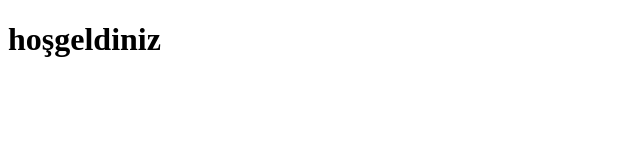
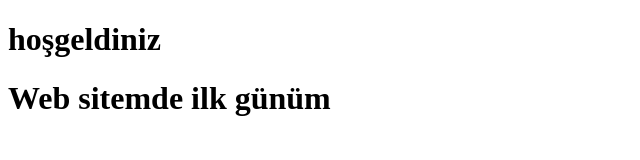
Before and after one commit to PetGore/petgoretv, a plain HTML site: page index.html in a window 1280 px wide. Shown: the whole page, without its empty margins (0-640 px from the left). Drawn offline with Linux system fonts and the light colour scheme.

Commit message:
Update index.html

```diff
--- a/index.html
+++ b/index.html
@@ -7,6 +7,6 @@
 </head>
 <body>
     <h1>hoşgeldiniz</h1>
-
+    <h1>Web sitemde ilk günüm</h1>
 </body>
 </html>
```
